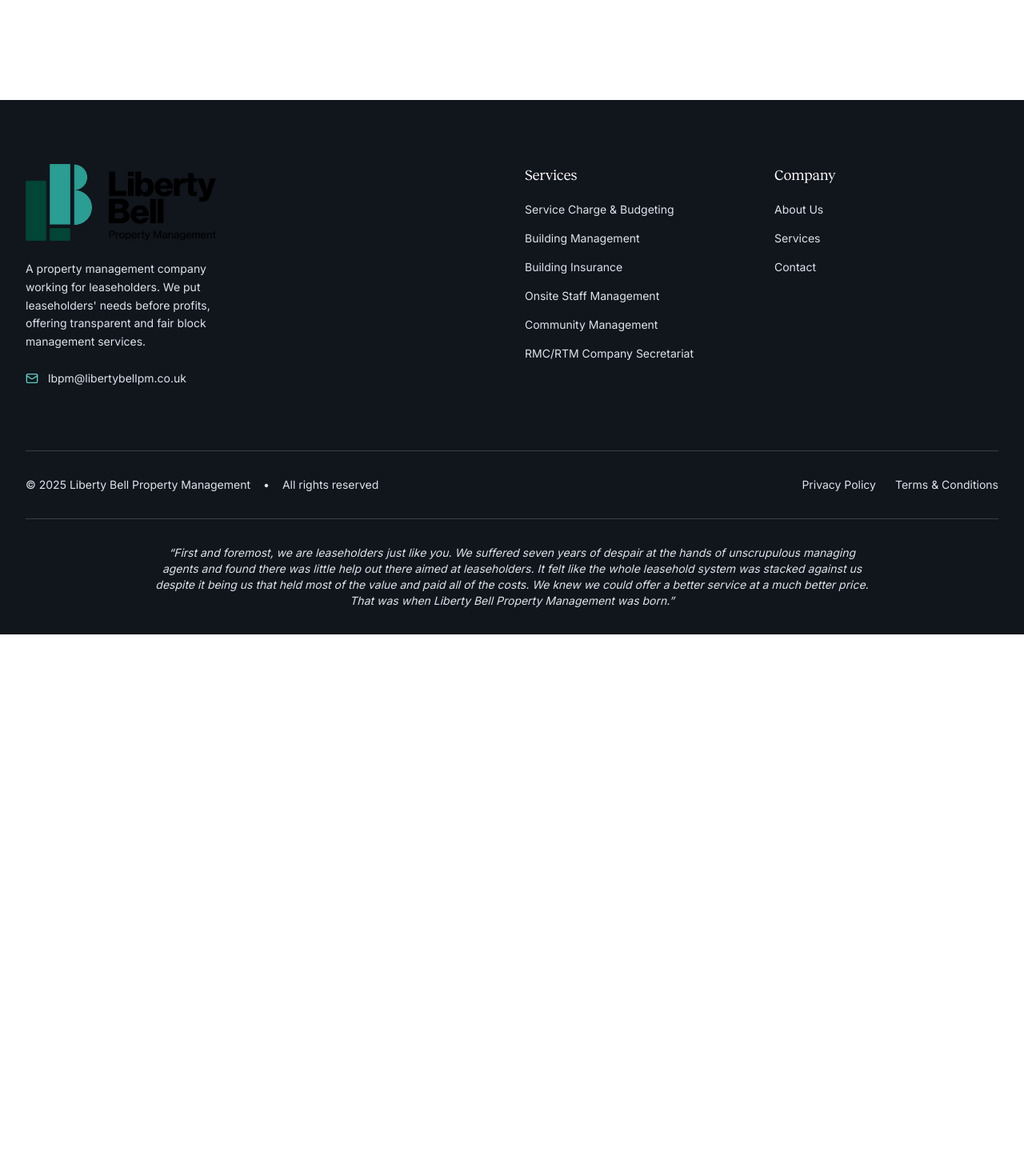
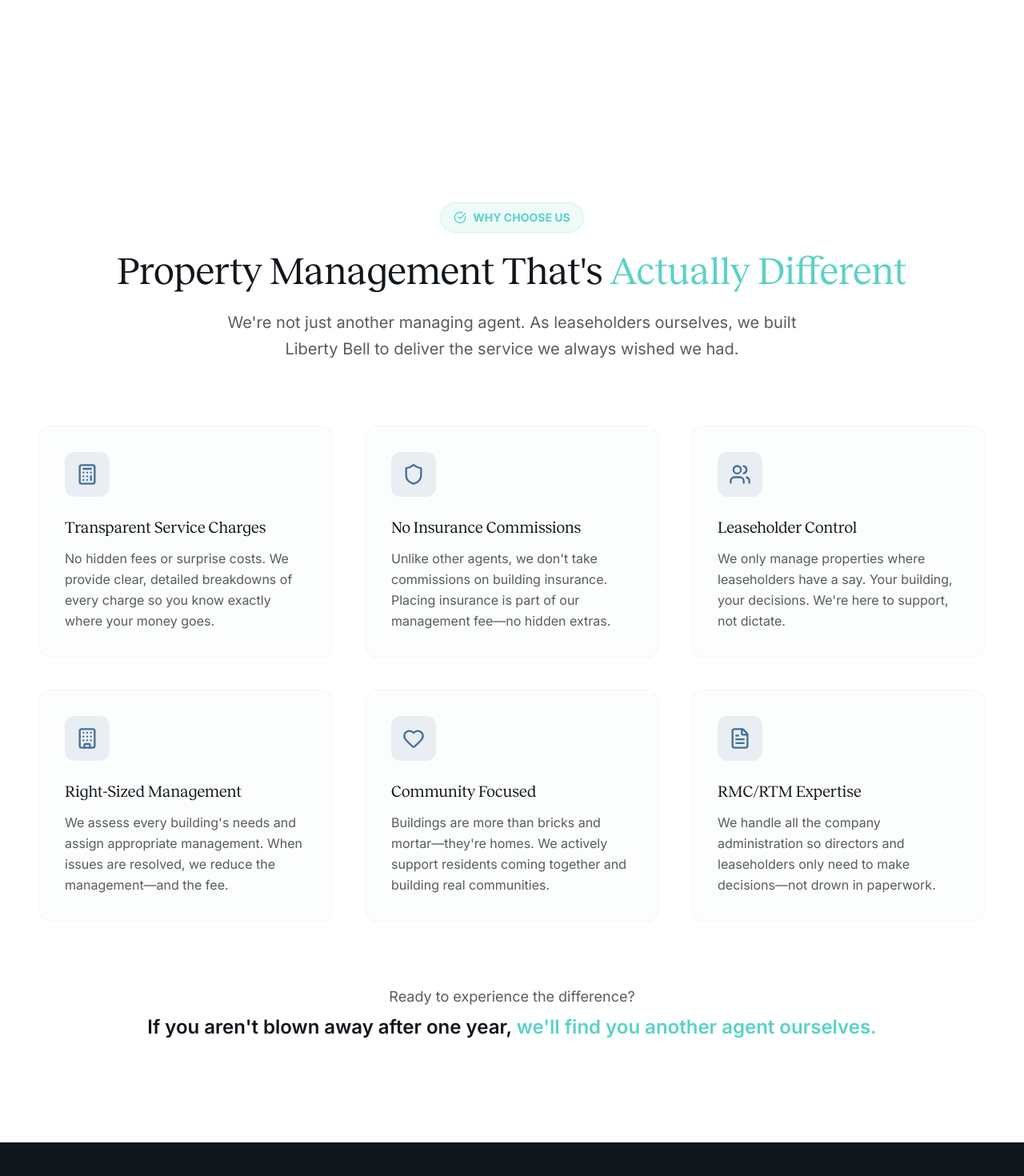
Before and after one commit to jackvdp/liberty-bell-pm, a Next.js app: page / in a window 1280 px wide. Shown: the part 1540-3010 px from the top of the page at 80% size. Before the commit the page ends 2333 px from the top, so only its background shows below. Built offline with nearby package versions, Linux system fonts and the light colour scheme; no server answers.

Commit message:
Add benefits section

```diff
--- a/app/page.tsx
+++ b/app/page.tsx
@@ -1,5 +1,6 @@
 import Hero from "@/components/hero";
 import Navbar from "@/components/navbar";
+import Benefits from "@/components/benefits";
 import Footer from "@/components/footer";
 
 export default function Home() {
@@ -7,6 +8,7 @@
       <div className="min-h-screen bg-liberty-base">
         <Navbar />
         <Hero />
+        <Benefits />
         <Footer />
       </div>
   );
--- /dev/null
+++ b/components/benefits.tsx
@@ -0,0 +1,109 @@
+'use client'
+
+import { motion } from 'framer-motion'
+import { Calculator, Shield, Users, Heart, FileText, Building, CheckCircle } from 'lucide-react'
+
+const benefits = [
+    {
+        icon: Calculator,
+        title: "Transparent Service Charges",
+        description: "No hidden fees or surprise costs. We provide clear, detailed breakdowns of every charge so you know exactly where your money goes."
+    },
+    {
+        icon: Shield,
+        title: "No Insurance Commissions",
+        description: "Unlike other agents, we don't take commissions on building insurance. Placing insurance is part of our management fee—no hidden extras."
+    },
+    {
+        icon: Users,
+        title: "Leaseholder Control",
+        description: "We only manage properties where leaseholders have a say. Your building, your decisions. We're here to support, not dictate."
+    },
+    {
+        icon: Building,
+        title: "Right-Sized Management",
+        description: "We assess every building's needs and assign appropriate management. When issues are resolved, we reduce the management—and the fee."
+    },
+    {
+        icon: Heart,
+        title: "Community Focused",
+        description: "Buildings are more than bricks and mortar—they're homes. We actively support residents coming together and building real communities."
+    },
+    {
+        icon: FileText,
+        title: "RMC/RTM Expertise",
+        description: "We handle all the company administration so directors and leaseholders only need to make decisions—not drown in paperwork."
+    }
+]
+
+export default function Benefits() {
+    return (
+        <section className="bg-liberty-base py-24 lg:py-32">
+            <div className="max-w-7xl mx-auto px-6 sm:px-8 lg:px-12">
+                {/* Section Header */}
+                <motion.div
+                    initial={{ opacity: 0, y: 20 }}
+                    whileInView={{ opacity: 1, y: 0 }}
+                    viewport={{ once: true, margin: "-100px" }}
+                    transition={{ duration: 0.6, ease: "easeOut" }}
+                    className="text-center mb-16 lg:mb-20"
+                >
+                    <span className="inline-flex items-center gap-2 bg-liberty-accent/10 text-liberty-accent px-4 py-2 rounded-full text-sm font-medium mb-6 border border-liberty-accent/20">
+                        <CheckCircle size={16} />
+                        <strong>WHY CHOOSE US</strong>
+                    </span>
+                    <h2 className="text-3xl lg:text-4xl xl:text-5xl font-reckless font-bold !text-liberty-background mb-6">
+                        Property Management That&apos;s{' '}
+                        <span className="!text-liberty-accent">Actually Different</span>
+                    </h2>
+                    <p className="text-lg lg:text-xl text-liberty-background/70 max-w-3xl mx-auto leading-relaxed">
+                        We&apos;re not just another managing agent. As leaseholders ourselves, we built Liberty Bell to deliver the service we always wished we had.
+                    </p>
+                </motion.div>
+
+                {/* Benefits Grid */}
+                <div className="grid grid-cols-1 md:grid-cols-2 lg:grid-cols-3 gap-8 lg:gap-10">
+                    {benefits.map((benefit, index) => (
+                        <motion.div
+                            key={benefit.title}
+                            initial={{ opacity: 0, y: 30 }}
+                            whileInView={{ opacity: 1, y: 0 }}
+                            viewport={{ once: true, margin: "-50px" }}
+                            transition={{ duration: 0.5, delay: index * 0.1, ease: "easeOut" }}
+                            className="group"
+                        >
+                            <div className="h-full p-8 rounded-2xl bg-liberty-secondary/10 border border-liberty-secondary/30 hover:border-liberty-accent/30 hover:bg-liberty-accent/5 transition-all duration-300">
+                                <div className="w-14 h-14 bg-liberty-primary/10 rounded-xl flex items-center justify-center mb-6 group-hover:bg-liberty-accent/20 group-hover:scale-110 transition-all duration-300">
+                                    <benefit.icon className="w-7 h-7 text-liberty-primary group-hover:text-liberty-accent transition-colors duration-300" />
+                                </div>
+                                <h3 className="text-xl font-reckless font-semibold !text-liberty-background mb-3">
+                                    {benefit.title}
+                                </h3>
+                                <p className="text-liberty-background/70 leading-relaxed">
+                                    {benefit.description}
+                                </p>
+                            </div>
+                        </motion.div>
+                    ))}
+                </div>
+
+                {/* Bottom CTA */}
+                <motion.div
+                    initial={{ opacity: 0, y: 20 }}
+                    whileInView={{ opacity: 1, y: 0 }}
+                    viewport={{ once: true, margin: "-50px" }}
+                    transition={{ duration: 0.6, delay: 0.3, ease: "easeOut" }}
+                    className="text-center mt-16 lg:mt-20"
+                >
+                    <p className="text-lg text-liberty-background/70 mb-2">
+                        Ready to experience the difference?
+                    </p>
+                    <p className="text-xl lg:text-2xl font-reckless font-semibold !text-liberty-background">
+                        If you aren&apos;t blown away after one year,{' '}
+                        <span className="!text-liberty-accent">we&apos;ll find you another agent ourselves.</span>
+                    </p>
+                </motion.div>
+            </div>
+        </section>
+    )
+}
```
